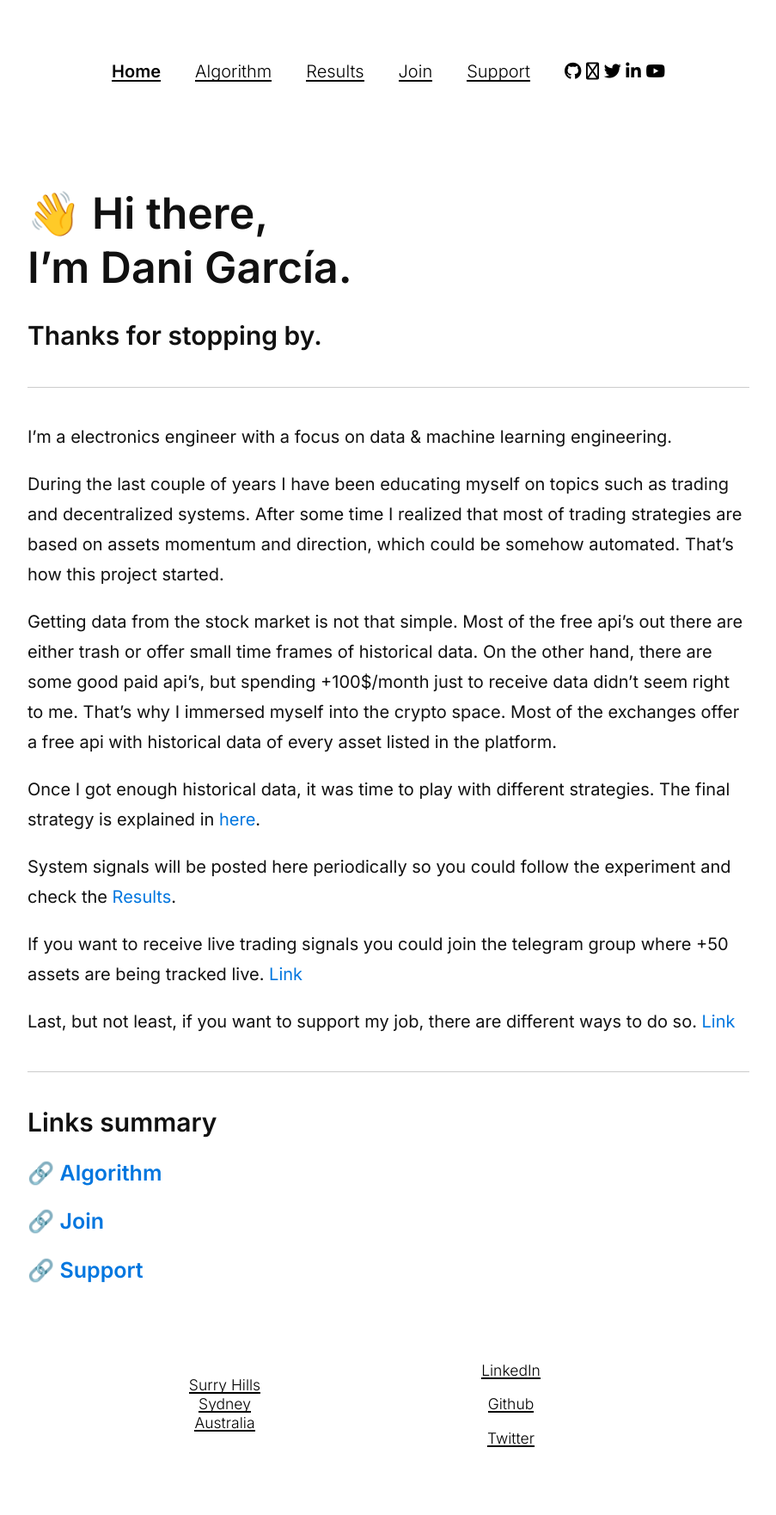
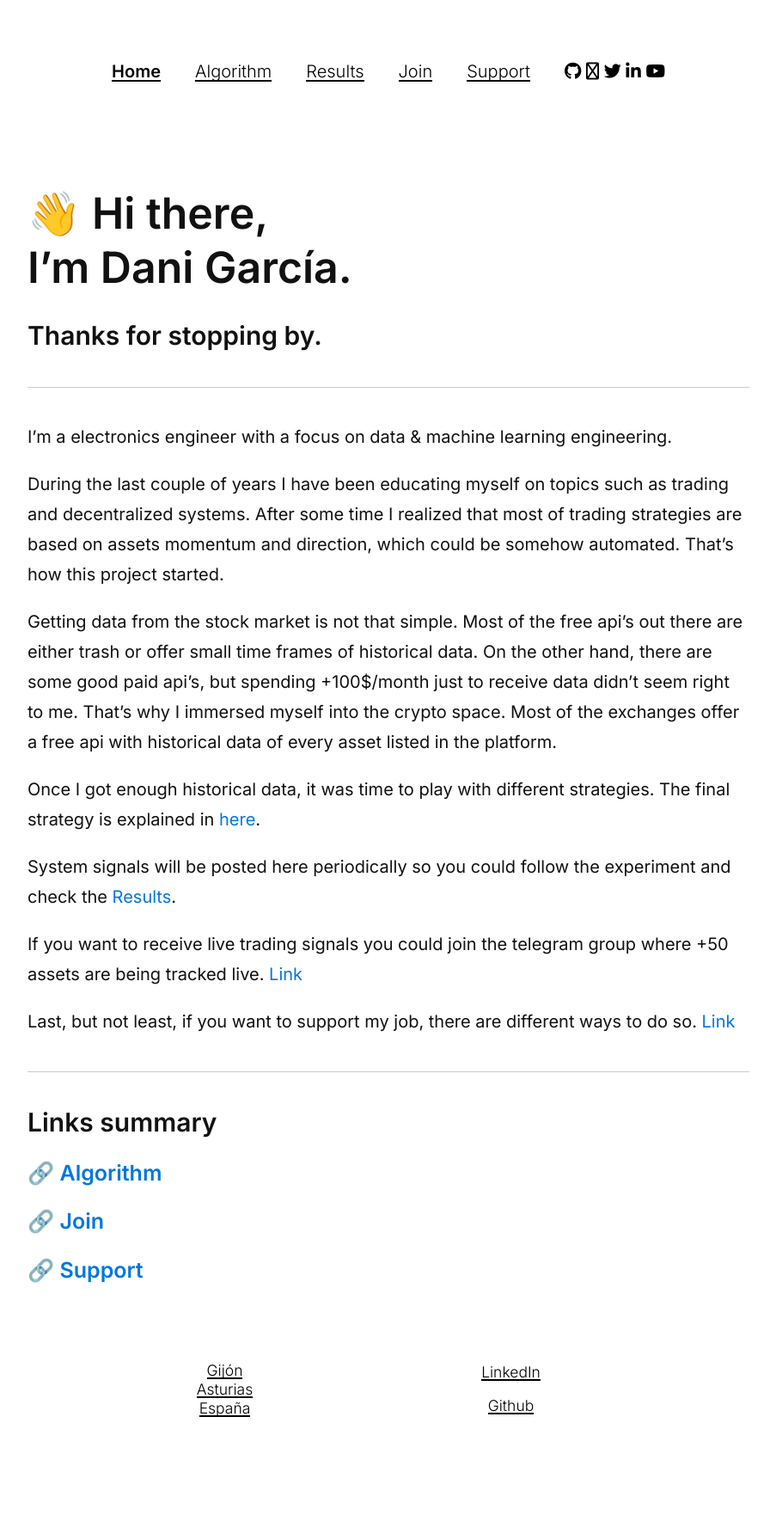
Before and after one commit to danigarci1/danigarci1.github.io, a Jekyll site: the page built from index.md, in a window 1280 px wide. Shown: the whole page at 86% size, without its empty margins (188-1091 px from the left). Built offline with Jekyll 4.4.1, drawn with Linux system fonts in a browser that asks for light colours; nearby versions of some CDN libraries; comment, search, counter and statistics services are not loaded; our own code applies the rules of GitHub Pages for plain Markdown files; after the commit the page ends 1727 px from its top, so only the background shows below that.

Commit message:
Update footer.html

```diff
--- a/_includes/footer.html
+++ b/_includes/footer.html
@@ -2,15 +2,14 @@
   <div class="footer-container">
     <div class="footer-each">
       <h5>
-        <a href="https://www.google.com/maps/place/Canva/@-33.885392,151.2091746,17z/data=!3m1!4b1!4m5!3m4!1s0x6b12ae1f4079c757:0x5258d435a542d08b!8m2!3d-33.885392!4d151.2113686" target="_blank" rel="noopener noreferrer">
-          <span>Surry Hills</span><br><span>Sydney</span><br><span>Australia</span></span>
+        <a href="https://goo.gl/maps/YZWhzAC12G9osrWX7" target="_blank" rel="noopener noreferrer">
+          <span>Gijón</span><br><span>Asturias</span><br><span>España</span></span>
         </a>
       </h5>
     </div>
     <div class="footer-each">
-      <h5><a href="https://www.linkedin.com/in/jonathonbelotti/" target="_blank" rel="noopener noreferrer" alt="LinkedIn"><span>LinkedIn</span></a></h5>
-      <h5><a href="https://github.com/thundergolfer" target="_blank" rel="noopener noreferrer" alt="Github"><span>Github</span></a></h5>
-      <h5><a href="https://twitter.com/jonobelotti_IO" target="_blank" rel="noopener noreferrer" alt="Twitter"><span>Twitter</span></a></h5>
+      <h5><a href="https://www.linkedin.com/in/danigarciape/" target="_blank" rel="noopener noreferrer" alt="LinkedIn"><span>LinkedIn</span></a></h5>
+      <h5><a href="https://github.com/danigarci1" target="_blank" rel="noopener noreferrer" alt="Github"><span>Github</span></a></h5>
     </div>
   </div>
 </footer>
```
